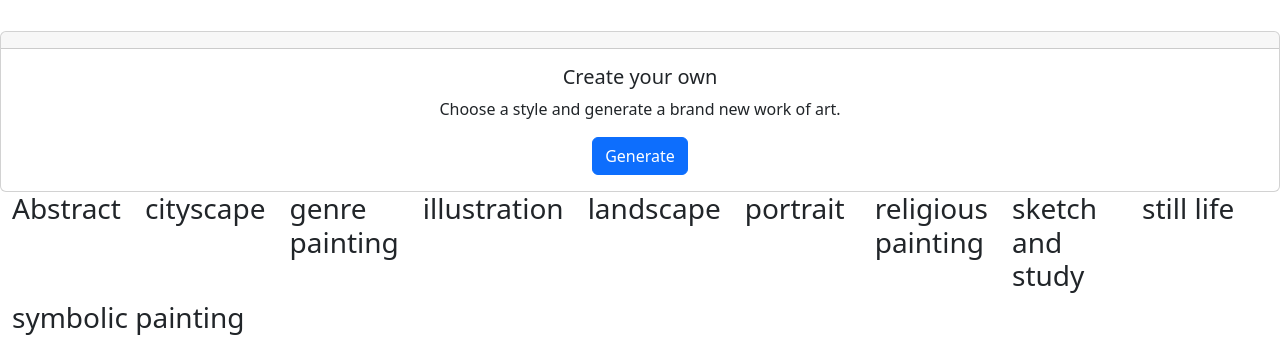
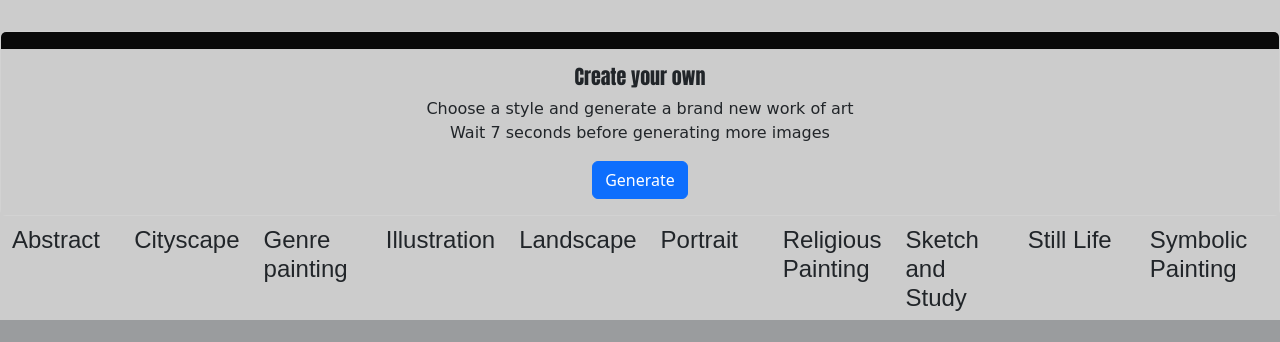
Before and after one commit to DBerger31/ArtGAN, a Flask app: page / in a window 1280 px wide. Shown: the part 589-931 px from the top of the page. After the commit the page ends 909 px from the top, so only its background shows below. Run offline with Flask 2, Linux system fonts and the light colour scheme; some libraries are stand-ins or nearby versions.

Commit message:
style stuff

```diff
--- a/GAN/routes.py
+++ b/GAN/routes.py
@@ -45,7 +45,7 @@ def generate():
     plt.axis('off')
     # plt.subplot(1,10,i+1)
     plt.imshow(Y[i])
-    plt.savefig(os.path.join(os.path.dirname(__file__), '..', 'GAN/static', f'img{i}.png'))
+    plt.savefig(os.path.join(os.path.dirname(__file__), '..', 'GAN/static', f'img{i}.png'), transparent=True)
   plt.close('all')
   print("DONE")
   return ("nothing")
--- a/GAN/static/main.css
+++ b/GAN/static/main.css
@@ -32,3 +32,28 @@ color: white;
     padding-top: 50px;
     padding-bottom: 50px;
 }
+
+body {
+    background-color: #cccccc;
+   }
+
+.card-body {
+    background-color: #cccccc;
+}
+
+.card-header {
+    background-color: #0a0a0a;
+}
+
+
+h4 {
+    font-family: Marker Felt, fantasy;
+}
+
+h5 {
+    font-family: Impact, fantasy;
+}
+
+.card-text {
+    font-family: Comic Sans MS, Comic Sans, cursive;
+}
--- a/GAN/templates/home.html
+++ b/GAN/templates/home.html
@@ -36,7 +36,8 @@
     </div>
     <div class="card-body">
       <h5 class="card-title">Create your own</h5>
-      <p class="card-text">Choose a style and generate a brand new work of art.</p>
+      <p class="card-text" style="margin: 0;">Choose a style and generate a brand new work of art</p>
+      <p class="card-text">Wait 7 seconds before generating more images</p>
         <a href=# id=test><button class='btn btn-primary' onclick="
         var t = this;
         t.disabled = true;
@@ -57,36 +58,36 @@
       <div class="container">
     </div>
   </div>
-  <div class="row" style = "left:0; margin-left: 0px; margin-right: 20px;">
+  <div class="row" style = "left:0; margin-left: 0px; margin-right: 20px; padding-top: 10px;">
     <div class="col" id = img-container style = "margin:0 0px">
-      <h3>Abstract</h3>
+      <h4>Abstract</h4>
     </div>
     <div class="col" id = img-container style = "margin:0 0px">
-      <h3>cityscape</h3>
+      <h4>Cityscape</h4>
     </div>
     <div class="col" id = img-container style = "margin:0 0px">
-      <h3>genre painting</h3>
+      <h4>Genre painting</h4>
     </div>
     <div class="col" id = img-container style = "margin:0 0px">
-      <h3>illustration</h3>
+      <h4>Illustration</h4>
     </div>
     <div class="col" id = img-container style = "margin:0 0px">
-      <h3>landscape</h3>
+      <h4>Landscape</h4>
     </div>
     <div class="col" id = img-container style = "margin:0 0px">
-      <h3>portrait</h3>
+      <h4>Portrait</h4>
     </div>
     <div class="col" id = img-container style = "margin:0 0px">
-      <h3>religious painting</h3>
+      <h4>Religious Painting</h4>
     </div>
     <div class="col" id = img-container style = "margin:0 0px">
-      <h3>sketch and study</h3>
+      <h4>Sketch and Study</h4>
     </div>
     <div class="col" id = img-container style = "margin:0 0px">
-      <h3>still life</h3>
+      <h4>Still Life</h4>
     </div>
     <div class="col" id = img-container style = "margin:0 0px">
-      <h3>symbolic painting</h3>
+      <h4>Symbolic Painting</h4>
     </div>
   </div>
 
```
